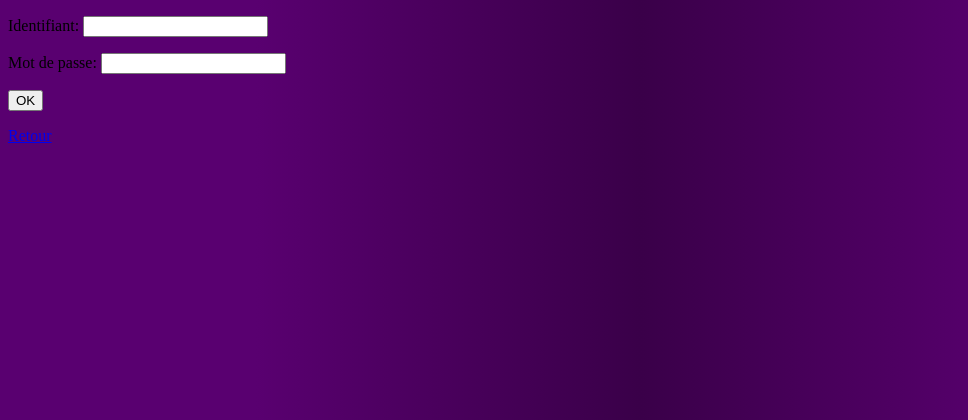
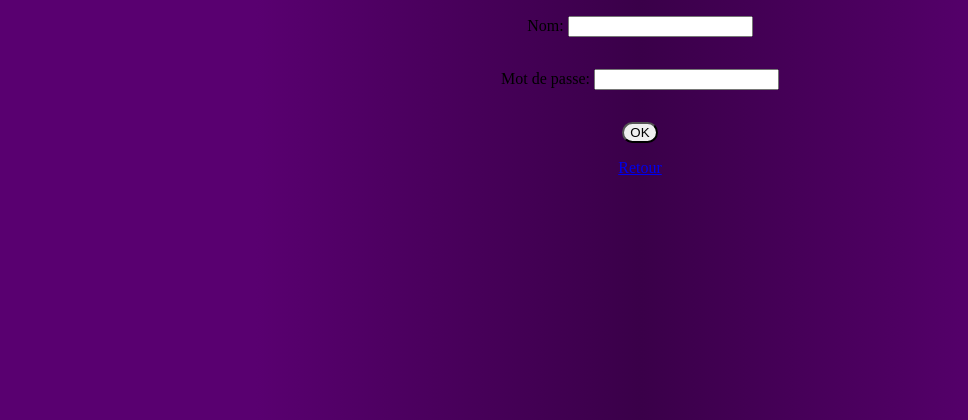
Before and after one commit to LucasEmmanuello/EmmanuelloLucasE-Commerce, a PHP site: page / in a window 1280 px wide. Shown: the part 169-589 px from the top of the page, without its empty margins (0-968 px from the left). Run offline with PHP 8.4, Linux system fonts and the light colour scheme.

Commit message:
keep performing...

```diff
--- a/phpsql/php/utils/log.php
+++ b/phpsql/php/utils/log.php
@@ -1,9 +1,9 @@
 <?php
 
 if(isset($_POST['type']) && $_POST['type'] =='login'){
-    if (isset($_POST['identifiant']) && isset($_POST['password'])) {
-    $datasql = $db->prepare('SELECT * FROM Login WHERE identifiant = ? AND password = ?');
-    $datasql->execute(array($_POST['identifiant'], $_POST['password']));
+    if (isset($_POST['nom']) && isset($_POST['mot_de_passe'])) {
+    $datasql = $db->prepare('SELECT * FROM Login WHERE nom = ? AND mot_de_passe = ?');
+    $datasql->execute(array($_POST['nom'], $_POST['mot_de_passe']));
     $User = $datasql->fetchAll();
 
         if (count($User) > 0) {
--- a/phpsql/php/views/pages/login.php
+++ b/phpsql/php/views/pages/login.php
@@ -4,16 +4,18 @@ $pageTitle = "login";
 ob_start();
 ?>
 
+<div class = "login">
     <form action="../../utils/log.php" method="post">
-    <p>Identifiant: <input type="text" name="identifiant" /></p>
-    <p>Mot de passe: <input type="password" name="password" /></p>
+        <p>Nom: <input type="text" name="nom" /></p>
+        <p>Mot de passe: <input type="password" name="mot_de_passe" /></p>
         <input type="hidden" name="type" value="login" />
-    <p><input type="submit" value="OK"></p>
+        <p><input id="submit" type="submit" value="OK"></p>
         <?php if(isset($_GET['error'])) echo "Pseudo ou MDP incorrect ou inexistant"; ?>
     </form>
-
     <div id = "retour">
+        <?php $page = "home" ?>
         <a href="index.php">Retour</a>
+    </div>
 </div>
 
 <?php
--- a/phpsql/www/css/main.css
+++ b/phpsql/www/css/main.css
@@ -36,3 +36,19 @@ header{
     height: 30px;
     border-radius: 50px;
 }
+
+.login{
+    display: flex;
+    flex-direction: column;
+    align-items: center;
+}
+
+.login > form{
+    display: flex;
+    flex-direction: column;
+    align-items: center;
+}
+
+#submit{
+    border-radius: 50px;
+}
```
Also changed, not shown: phpsql/php/utils/recherche.php (deleted), phpsql/www/actions/recherche.php (added). Lines whose indentation alone changed are shown as unchanged.
